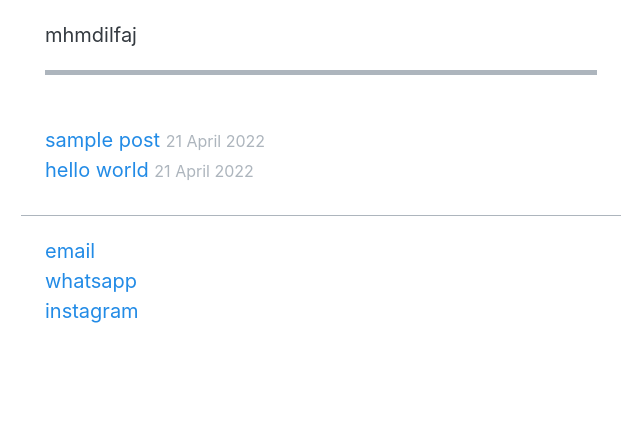
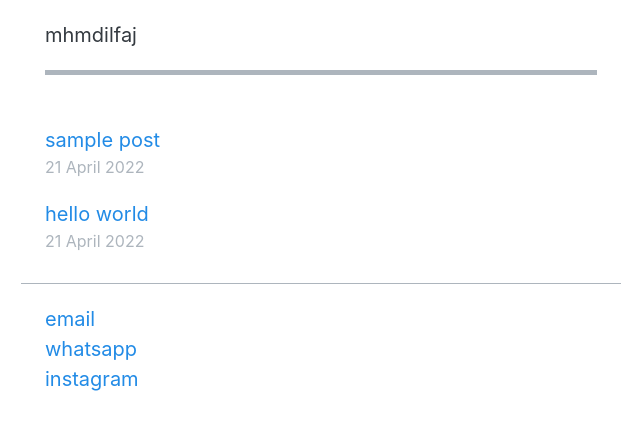
Before and after one commit to mhmdilfaj/mhmdilfaj.github.io, a Jekyll site: the page built from index.html, in a window 1280 px wide. Shown: the top 430 px of the page, without its empty margins (319-959 px from the left). Built offline with Jekyll 4.4.1, drawn with Linux system fonts in a browser that asks for light colours.

Commit message:
Update index.html

```diff
--- a/index.html
+++ b/index.html
@@ -5,9 +5,9 @@ title: homepage
 
 <div class="container">
   {% for post in site.posts %}
-  <article>
+  <article class="mb-1">
     <a href="{{ post.url }}" alt="" class="text-decoration-none">{{ post.title }}</a>
-    <time datetime="{{ post.date | date_to_xmlschema }}"><small class="text-secondary">{{ post.date | date_to_long_string }}</small></time>
+    <time datetime="{{ post.date | date_to_xmlschema }}"><small class="d-block text-secondary">{{ post.date | date_to_long_string }}</small></time>
   </article>
   {% endfor %}
 </div>
```
